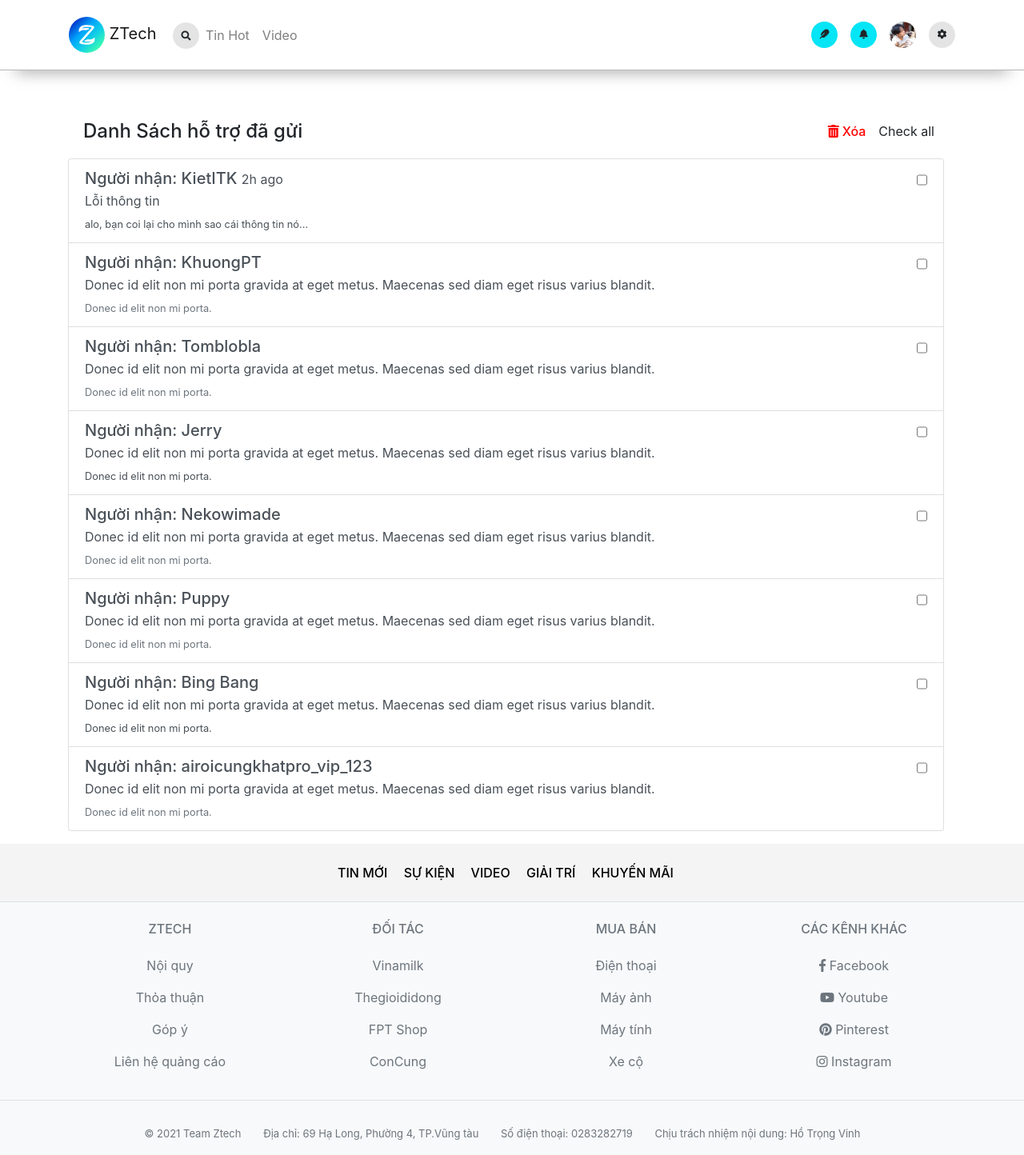
After one commit to user2304TK/Ztech, a Flask app: template templates/userhelpsent.html in a window 1280 px wide. The commit adds this page. Shown: the whole page at 80% size. Run offline with Flask 2, Linux system fonts and the light colour scheme; the template is opened without the code that fills it, so the values that code supplies are empty; some libraries are stand-ins or nearby versions.

Commit message:
add userhelpsent.html

```diff
--- a/templates/index logged.html
+++ b/templates/index logged.html
@@ -205,7 +205,7 @@
       <div class="pr-3" style="font-weight: 500; font-size: x-large;">
         Tin Hot
       </div>
-  </div>
+    </div>
   <!-- facts -->
   <div class="mb-5 pb-5">
 
--- /dev/null
+++ b/templates/userhelpsent.html
@@ -0,0 +1,462 @@
+<!DOCTYPE html>
+<html lang="en">
+<head>
+
+  <link rel="stylesheet" href="https://maxcdn.bootstrapcdn.com/bootstrap/4.5.2/css/bootstrap.min.css">
+  <script src="https://ajax.googleapis.com/ajax/libs/jquery/3.5.1/jquery.min.js"></script>
+  <link rel="stylesheet" href="https://use.fontawesome.com/releases/v5.7.0/css/all.css" integrity="sha384-lZN37f5QGtY3VHgisS14W3ExzMWZxybE1SJSEsQp9S+oqd12jhcu+A56Ebc1zFSJ" crossorigin="anonymous">
+  <script src="https://cdnjs.cloudflare.com/ajax/libs/popper.js/1.16.0/umd/popper.min.js"></script>
+  <script src="https://maxcdn.bootstrapcdn.com/bootstrap/4.5.2/js/bootstrap.min.js"></script>
+  <meta charset="UTF-8">
+  <link rel="stylesheet" href="../static/css/main.css">
+  <meta http-equiv="X-UA-Compatible" content="IE=edge">
+  <meta name="viewport" content="width=device-width, initial-scale=1.0">
+  <title>Document</title>
+   <script>
+    $(document).ready(function(){
+      if ($(window).width() > 750){
+          $(".viet").hide();
+        }
+        else
+        {
+          $(".viet").show();
+        }
+
+      $(".search-query").hide();
+
+      $(".form-group .btn").click(function(){
+        $(".search-query").toggle(200);
+
+      });
+
+      $(window).resize(function(){
+        if ($(window).width() > 750){
+          $(".viet").hide();
+        }
+        else
+        {
+          $(".viet").show();
+        }
+        if ($(window).width() > 1200){
+          $(".info-box").show();
+        }
+        else
+        {
+          $(".info-box").hide();
+        }
+      });
+
+      $(".showpopup").click(function(){
+        $(".pop1").removeClass("hidden");
+        $("body").addClass("unscroll");
+        $(".pop2").addClass("hidden");
+        $("html, body").animate({ scrollTop: 0 }, "slow");
+      });
+
+      $(".closepopup").click(function(){
+        $(".full-screen").addClass("hidden");
+        $("body").removeClass("unscroll");
+        $('iframe').attr('src', $('iframe').attr('src'));
+      });
+
+      $(".like").click(function(){
+        $(".like").toggleClass("like1");
+        if ($(".like-text").text() ==" Thích"){
+          $(".like-text").text(" Đã thích");
+
+        }
+        else{
+          $(".like-text").text(" Thích");
+        };
+      });
+
+      $(".like2").click(function(){
+        $(".like2").toggleClass("like1");
+        if ($(".like-text1").text() ==" Thích"){
+          $(".like-text1").text(" Đã thích");
+
+        }
+        else{
+          $(".like-text1").text(" Thích");
+        };
+      });
+
+      $(".fa-chevron-right").click(function(){
+        $(".pop1").addClass("hidden");
+        $(".pop2").removeClass("hidden");
+        $('.frame1').attr('src', $('.frame1').attr('src'));
+      });
+
+      $(".fa-chevron-left").click(function(){
+        $(".pop2").addClass("hidden");
+        $(".pop1").removeClass("hidden");
+        $('.frame2').attr('src', $('.frame2').attr('src'));
+      });
+
+      $(".ico-vietbai").click(function(){
+        $(".viet-bai").removeClass("hidden");
+        $("body").addClass("unscroll");
+        $("html, body").animate({ scrollTop: 0 }, "slow");
+      });
+
+      $(".dang-bai").click(function(){
+        if ( $(".tieudeviet").val() =="" ||  $(".noidungviet").val() =="" ){
+          alert("Vui lòng điền đầy đủ nội dung !!!");
+        }
+        else{
+          alert("Đã đăng bài !!!");
+          $(".viet-bai").addClass("hidden");
+          $(".tieudeviet").val("");
+          $(".noidungviet").val("");
+        };
+      });
+
+      $(".search-query").focus(function(){
+        $(".search-query").val("");
+      });
+
+      $(".chk-all").click(function(){
+        $(".chk-xoa").attr("checked",true);
+      });
+
+      $(".xoa-ho-tro").click(function(){
+        if($(".check-xoa1").is(":checked"))
+        {
+            $('.list1').remove();
+        }
+
+        if($(".check-xoa2").is(":checked"))
+        {
+            $('.list2').remove();
+        }
+
+        if($(".check-xoa3").is(":checked"))
+        {
+            $('.list3').remove();
+        }
+
+        if($(".check-xoa4").is(":checked"))
+        {
+            $('.list4').remove();
+        }
+
+        if($(".check-xoa5").is(":checked"))
+        {
+            $('.list5').remove();
+        }
+
+        if($(".check-xoa6").is(":checked"))
+        {
+            $('.list6').remove();
+        }
+
+        if($(".check-xoa7").is(":checked"))
+        {
+            $('.list7').remove();
+        }
+
+        if($(".check-xoa8").is(":checked"))
+        {
+            $('.list8').remove();
+        }
+
+        $('.chk-xoa').attr('checked', false)
+      });
+
+    });
+
+  </script>
+</head>
+<div id="fb-root"></div>
+<body>
+  <nav class="container navbar navbar-expand-md navbar-inverse  navbar-light pb-0">
+    <!-- Brand -->
+    <div class="form-group pt-2">
+    <a class="navbar-brand" href="#"><img src="../static/img/Z-green-leaf.svg" width="45" height="45" alt="Logo"> ZTech</a>
+    <!-- search -->
+          <input type="text" class="search-query" placeholder="Type something...">
+          <button type="submit" class="btn btn-circle"><i class="fa fa-search"></i></button>
+    </div>
+
+
+
+    <!-- toggle icon -->
+    <button class="navbar-toggler mb-3" type="button" data-toggle="collapse" data-target="#collapsibleNavbar">
+      <span class="navbar-toggler-icon"></span>
+   </button>
+
+    <!-- Links -->
+    <div class="collapse navbar-collapse" id="collapsibleNavbar">
+    <ul class="navbar-nav mr-auto pb-2">
+      <li class="nav-item">
+        <a class="nav-link" href="#">Tin Hot</a>
+      </li>
+      <li class="nav-item">
+        <a class="nav-link" href="#">Video</a>
+      </li>
+    </ul>
+      <li class="nav-item li-dangnhap pr-3 pb-2 ico-vietbai">
+        <i class="fas fa-feather btn-circle" style="padding-top: 10px; background-color: rgb(4, 229, 245);" data-toggle="tooltip" data-placement="top" title="Viết bài"></i>
+        <span class="viet">Viết bài</span>
+      </li>
+      <li class="nav-item li-dangnhap pr-3 pb-2">
+        <div class="dropdown" data-toggle="dropdown" aria-haspopup="true" data-placement="top" title="Cài đặt" aria-expanded="false" >
+          <i class="fas fa-bell btn-circle" style="padding-top: 10px; background-color: rgb(4, 229, 245);" data-toggle="tooltip" data-placement="top" title="Thông báo"></i>
+        <span class="viet">Thông báo</span>
+          <div class="dropdown-menu dropdown-menu-right" style="text-align: left;" aria-labelledby="dropdownMenuButton">
+            <a class="dropdown-item" href="#" >
+              <span style="color: blue; font-weight: 400;">KhuongPT</span> <br>
+              <span style="font-size: small;">Bài viết của bạn đã bị xóa bởi đăng tải nội dung không lành mạnh !!</span>
+            </a>
+            <hr>
+            <a class="dropdown-item" href="#" >
+                <span style="color: blue; font-weight: 400;">Nekowimade</span> <br>
+                <span style="font-size: small;">Đã bình luận bài đăng của bạn</span>
+            </a>
+            <hr>
+            <a class="dropdown-item" href="#" >
+                <span style="color: blue; font-weight: 400;">Tomblobla</span> <br>
+                <span style="font-size: small;">Đã thích bài đăng của bạn</span>
+            </a>
+          </div>
+        </div>
+      </li>
+      <li class="nav-item li-dangnhap pr-3 pb-2">
+        <img class="rounded-circle" width="33" height="33" src="../static/img/khoa.jpg" alt="khoamod" data-toggle="tooltip" data-placement="top" title="Trang cá nhân">
+        <span class="viet">Trang cá nhân</span>
+      </li>
+
+      <li class="nav-item li-dangnhap pb-2">
+        <div class="dropdown" data-toggle="dropdown" aria-haspopup="true" data-placement="top" title="Cài đặt" aria-expanded="false" >
+          <i id="dropdownMenuButton" class="fas fa-cog btn-circle" style="padding-top: 10px; "></i>
+          <span class="viet">Cài đặt</span>
+          <div class="dropdown-menu dropdown-menu-right" style="text-align: left;" aria-labelledby="dropdownMenuButton">
+            <a class="dropdown-item" href="#"><i class="fas fa-user"></i> Trang cá nhân</a>
+            <a class="dropdown-item" href="#"><i class="fas fa-info"></i> Thông tin cá nhân</a>
+            <a class="dropdown-item" href="#"><i class="fas fa-user-tag"></i> Quản lý user</a>
+            <a class="dropdown-item" href="#"><i class="fas fa-paperclip"></i> Quản lý bài viết</a>
+            <a class="dropdown-item" href="#"><i class="fas fa-lock"></i> Đổi mật khẩu</a>
+            <a class="dropdown-item" href="#"><i class="fas fa-sign-out-alt"></i> Đăng xuất</a>
+          </div>
+        </div>
+      </li>
+    </div>
+  </nav>
+  <hr class="hr-shadow">
+  <br>
+  <br>
+  <section class="container">
+      <!-- title -->
+    <div class="row ml-1 pb-3 container">
+        <div style="font-weight: 500; font-size: x-large;">
+            Danh Sách hỗ trợ đã gửi
+          </div>
+        <div class="ml-auto mr-3 form-inline">
+            <div class="pr-3 point xoa-ho-tro" style="font-weight: 500; color: red;"> <i class="fas fa-trash-alt pr-1"></i>Xóa</div>
+            <div class="point chk-all">Check all</div>
+        </div>
+      </div>
+      <!-- danh sach -->
+    <div class="list-group container pb-3">
+        <a href="#" class="list-group-item list-group-item-action flex-column align-items-start list1">
+          <div class="d-flex w-100 justify-content-between">
+            <h5 class="mb-1">Người nhận: KietITK <small>2h ago</small></h5>
+            <input class="check-xoa1 chk-xoa" type="checkbox">
+          </div>
+          <p class="mb-1">Lỗi thông tin</p>
+          <small>alo, bạn coi lại cho mình sao cái thông tin nó...</small>
+        </a>
+        <a href="#" class="list-group-item list-group-item-action flex-column align-items-start list2">
+          <div class="d-flex w-100 justify-content-between">
+            <h5 class="mb-1">Người nhận: KhuongPT</h5>
+            <input class="check-xoa2 chk-xoa" type="checkbox">
+          </div>
+          <p class="mb-1">Donec id elit non mi porta gravida at eget metus. Maecenas sed diam eget risus varius blandit.</p>
+          <small class="text-muted">Donec id elit non mi porta.</small>
+        </a>
+        <a href="#" class="list-group-item list-group-item-action flex-column align-items-start list3">
+          <div class="d-flex w-100 justify-content-between">
+            <h5 class="mb-1">Người nhận: Tomblobla</h5>
+            <input class="check-xoa3 chk-xoa" type="checkbox">
+          </div>
+          <p class="mb-1">Donec id elit non mi porta gravida at eget metus. Maecenas sed diam eget risus varius blandit.</p>
+          <small class="text-muted">Donec id elit non mi porta.</small>
+        </a>
+        <a href="#" class="list-group-item list-group-item-action flex-column align-items-start list4">
+            <div class="d-flex w-100 justify-content-between">
+              <h5 class="mb-1">Người nhận: Jerry</h5>
+              <input class="check-xoa4 chk-xoa" type="checkbox">
+            </div>
+            <p class="mb-1">Donec id elit non mi porta gravida at eget metus. Maecenas sed diam eget risus varius blandit.</p>
+            <small>Donec id elit non mi porta.</small>
+          </a>
+          <a href="#" class="list-group-item list-group-item-action flex-column align-items-start list5">
+            <div class="d-flex w-100 justify-content-between">
+              <h5 class="mb-1">Người nhận: Nekowimade</h5>
+              <input class="check-xoa5 chk-xoa" type="checkbox">
+            </div>
+            <p class="mb-1">Donec id elit non mi porta gravida at eget metus. Maecenas sed diam eget risus varius blandit.</p>
+            <small class="text-muted">Donec id elit non mi porta.</small>
+          </a>
+          <a href="#" class="list-group-item list-group-item-action flex-column align-items-start list6">
+            <div class="d-flex w-100 justify-content-between">
+              <h5 class="mb-1">Người nhận: Puppy</h5>
+              <input class="check-xoa6 chk-xoa" type="checkbox">
+            </div>
+            <p class="mb-1">Donec id elit non mi porta gravida at eget metus. Maecenas sed diam eget risus varius blandit.</p>
+            <small class="text-muted">Donec id elit non mi porta.</small>
+          </a>
+          <a href="#" class="list-group-item list-group-item-action flex-column align-items-start list7">
+            <div class="d-flex w-100 justify-content-between">
+              <h5 class="mb-1">Người nhận: Bing Bang</h5>
+              <input class="check-xoa7 chk-xoa" type="checkbox">
+            </div>
+            <p class="mb-1">Donec id elit non mi porta gravida at eget metus. Maecenas sed diam eget risus varius blandit.</p>
+            <small>Donec id elit non mi porta.</small>
+          </a>
+          <a href="#" class="list-group-item list-group-item-action flex-column align-items-start list8">
+            <div class="d-flex w-100 justify-content-between">
+              <h5 class="mb-1">Người nhận: airoicungkhatpro_vip_123</h5>
+              <input class="check-xoa8 chk-xoa" type="checkbox">
+            </div>
+            <p class="mb-1">Donec id elit non mi porta gravida at eget metus. Maecenas sed diam eget risus varius blandit.</p>
+            <small class="text-muted">Donec id elit non mi porta.</small>
+          </a>
+      </div>
+
+    <!-- viet bai -->
+    <div class="viet-bai full-screen hidden flex-container-center">
+      <div class="row form-inline " style="width: auto;" >
+        <div class="rounded" style="width: 500px; background-color: azure; padding: 20px;">
+          <img class="rounded-circle" src="../static/img/khoa.jpg" width="40px" height="40px" alt="">
+          <span style="font-weight: 500;"   > <span class="point">Khoaminion</span><span style="float:right" class="closepopup"><span class="point"><i class="fas fa-times"></i></span></span></span> <br>
+          <input type="text" class="mt-3 mb-3 tieudeviet" size="24" placeholder="Nhập tiêu đề !" style="font-size: xx-large; font-weight: 500;">
+          <textarea id="w3review" name="w3review" rows="20" class="noidungviet" cols="62" placeholder="nhập nội dung nè !" style="resize: none;"></textarea>
+          <hr>
+          <div style="text-align: center;" class="form-inline">
+            <div class="col-sm-4 point "><i class="fas fa-images"></i><span> Thêm ảnh: </span></div>
+            <input type="file" id="myfile" name="myfile" multiple>
+          </div>
+
+          <hr>
+
+          <button class="rounded dang-bai" style="margin-left: 190px; background-color: rgb(4, 229, 245); color: rgb(0, 0, 0);">Đăng</button>
+        </div>
+
+      </div>
+      </div>
+  </section>
+</body>
+
+
+  <!-- Footer -->
+<footer class="text-center  text-lg-start bg-light text-muted">
+  <section class=" p-4 border-bottom " style="background-color: rgba(165, 162, 162, 0.05);">
+    <!-- Left -->
+    <div class="me-5 pl-30">
+      <a href="" class="pr-3">
+        TIN MỚI
+      </a>
+      <a href="" class="pr-3">
+        SỰ KIỆN
+      </a>
+      <a href="" class="pr-3">
+        VIDEO
+      </a>
+      <a href="" class="pr-3">
+        GIẢI TRÍ
+      </a>
+      <a href="" class="pr-3">
+        KHUYẾN MÃI
+      </a>
+    </div>
+  </section>
+
+
+  <!-- Section: Links  -->
+  <section class="mb-3">
+    <div class="container text-center text-sm-start mt-4">
+      <!-- Grid row -->
+      <div class="row mt-3 mb-3">
+        <!-- Grid column -->
+        <div class="col-sm-3 col-lg-3 col-xl-3 mx-auto mb-1">
+          <!-- Content -->
+          <h6 class="text-uppercase fw-bold mb-4">
+            ZTECH
+          </h6>
+          <p><a class="text-reset" href="#!">Nội quy</a></p>
+          <p><a class="text-reset" href="#!">Thỏa thuận</a></p>
+          <p><a class="text-reset" href="#!">Góp ý</a></p>
+          <p><a class="text-reset" href="#!">Liên hệ quảng cáo</a></p>
+
+        </div>
+        <!-- Grid column -->
+
+        <!-- Grid column -->
+        <div class="col-sm-3 col-lg-3 col-xl-3 mx-auto mb-1">
+          <!-- Links -->
+          <h6 class="text-uppercase fw-bold mb-4">
+            Đối tác
+          </h6>
+          <p>
+            <a href="#!" class="text-reset">Vinamilk</a>
+          </p>
+          <p>
+            <a href="#!" class="text-reset">Thegioididong</a>
+          </p>
+          <p>
+            <a href="#!" class="text-reset">FPT Shop</a>
+          </p>
+          <p>
+            <a href="#!" class="text-reset">ConCung</a>
+          </p>
+        </div>
+        <!-- Grid column -->
+
+        <!-- Grid column -->
+        <div class="col-sm-3 col-lg-3 col-xl-3 mx-auto mb-1">
+          <!-- Links -->
+          <h6 class="text-uppercase fw-bold mb-4">
+            Mua bán
+          </h6>
+          <p>
+            <a href="#!" class="text-reset">Điện thoại</a>
+          </p>
+          <p>
+            <a href="#!" class="text-reset">Máy ảnh</a>
+          </p>
+          <p>
+            <a href="#!" class="text-reset">Máy tính</a>
+          </p>
+          <p>
+            <a href="#!" class="text-reset">Xe cộ</a>
+          </p>
+        </div>
+        <!-- Grid column -->
+
+        <!-- Grid column -->
+        <div class="col-sm-3 col-lg-3 col-xl-3 mx-auto mb-md-0 mb-1">
+          <!-- Links -->
+          <h6 class="text-uppercase fw-bold mb-4">
+            Các kênh khác
+          </h6>
+          <p><a class="text-reset" href="https://www.facebook.com/"><i class="fab fa-facebook-f"></i> Facebook</a></p>
+          <p><a class="text-reset" href="https://www.youtube.com/"><i class="fab fa-youtube"></i> Youtube</a></p>
+          <p><a class="text-reset" href="https://www.pinterest.com/"><i class="fab fa-pinterest"></i> Pinterest</a></p>
+          <p><a class="text-reset" href="https://www.instagram.com/"><i class="fab fa-instagram"></i></i> Instagram</a></p>
+        </div>
+        <!-- Grid column -->
+      </div>
+      <!-- Grid row -->
+    </div>
+  </section>
+  <!-- Section: Links  -->
+  <hr>
+  <!-- Copyright -->
+  <div class="text-center p-3 "  style=" font-size: small;">
+    <span class="pr-4"> © 2021 Team Ztech </span> <span class="pr-4"> Địa chỉ: 69 Hạ Long, Phường
+       4, TP.Vũng tàu </span><span class="pr-4"> Số điện thoại: 0283282719 </span> <span class="pr-4"> Chịu trách nhiệm nội dung: Hồ Trọng Vinh </span>
+  </div>
+</footer>
+<!-- Footer -->
+</html>
```
